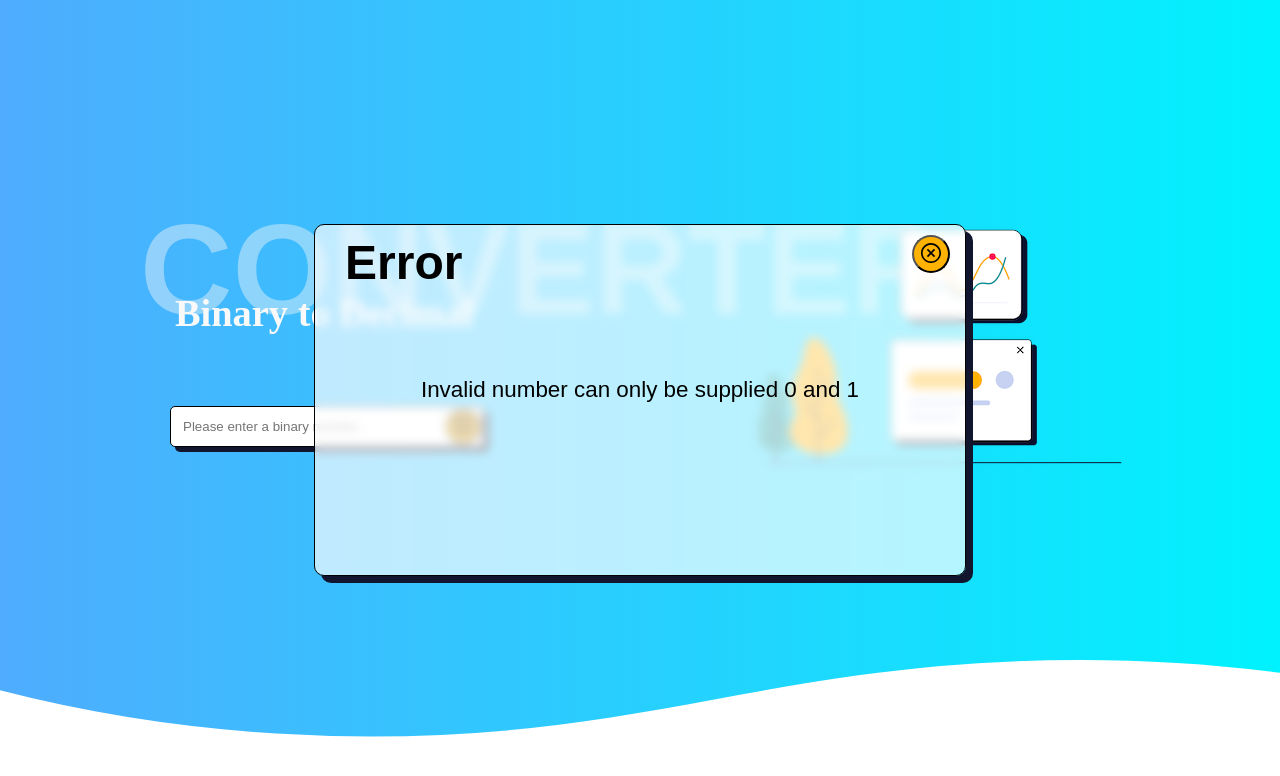
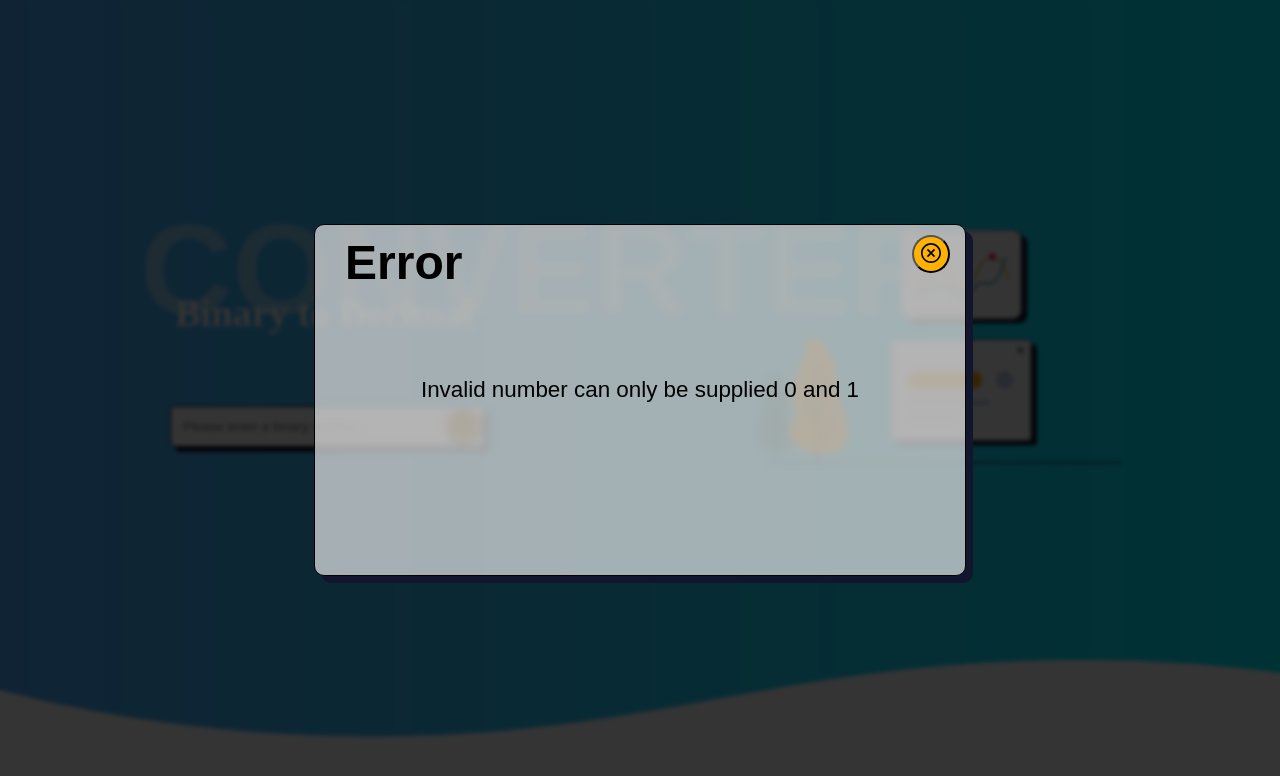
Before and after one commit to jimestir/bin2dec, a plain HTML site: page index.html in a window 1280 px wide. Both pictures are taken after typing "5" into the empty fields and a click on the button 463 px from the left and 426 px from the top of the page. Drawn offline with Linux system fonts and the light colour scheme; a web font is replaced by a local one.

Commit message:
Add modal result

```diff
--- a/code.js
+++ b/code.js
@@ -1,6 +1,8 @@
-const resultDiv = document.getElementById("result");
 let response = document.querySelector(".response");
-let modal = document.querySelector(".modal");
+const responseResult = document.querySelector(".response--result");
+const modal = document.querySelector(".modal");
+const backdrop = document.querySelector(".backdrop");
+const modalResult = document.querySelector(".modal--result");
 const r = /[^01]/g;
 let bin = null;
 let result = 0;
@@ -8,11 +10,11 @@ let j = 0;
 let prevBin = 0;
 const DIGIT__BIN = 8;
 function validationBin(bin) {
-  if (prevBin === bin) {
-    prevBin = bin;
-    return false;
-  }
-  prevBin = bin;
+  // if (prevBin === bin) {
+  //   prevBin = bin;
+  //   return false;
+  // }
+  // prevBin = bin;
   if (r.test(bin)) {
     response.innerHTML = "Invalid number can only be supplied 0 and 1";
     return false;
@@ -37,9 +39,12 @@ function bin2dic(e) {
 
   if (validationBin(bin)) {
     document.getElementById("input").value = "";
-    return (resultDiv.innerText = result);
+    modalResult.classList.toggle("visible--result");
+    backdrop.classList.toggle("visible--backdrop");
+    responseResult.innerHTML = result;
   } else {
     document.getElementById("input").value = "";
+    backdrop.classList.toggle("visible--backdrop");
     modal.classList.toggle("visible");
   }
 }
--- a/index.html
+++ b/index.html
@@ -14,6 +14,7 @@
     <link rel="stylesheet" href="/style.css" />
   </head>
   <body>
+    <main>
       <div class="container">
         <div class="subcontainer">
           <header class="header">
@@ -41,6 +42,31 @@
           <img src="/assets/frontpage.png" alt="front page" />
         </div>
       </div>
+    </main>
+    <div class="backdrop"></div>
+
+    <div class="modal--result">
+      <div class="modal__header">
+        <header>
+          <h2>Result</h2>
+        </header>
+        <button
+          class="close--result"
+          onclick='
+    modalResult.classList.toggle("visible--result")
+    backdrop.classList.toggle("visible--backdrop")
+
+    ;
+        '
+        >
+          <img src="/assets/icon-close.svg" alt="icon-close" />
+        </button>
+      </div>
+      <div class="modal__content">
+        <p class="response--result"></p>
+      </div>
+    </div>
+
     <div class="modal">
       <div class="modal__header">
         <header>
@@ -50,16 +76,18 @@
           class="close"
           onclick='
     modal.classList.toggle("visible");
+    backdrop.classList.toggle("visible--backdrop")
+
         '
         >
           <img src="/assets/icon-close.svg" alt="icon-close" />
         </button>
       </div>
-
       <div class="modal__content">
         <p class="response"></p>
       </div>
     </div>
+
     <div class="custom-shape-divider-bottom-1660135699">
       <svg
         data-name="Layer 1"
--- a/style.css
+++ b/style.css
@@ -102,9 +102,10 @@ button > img {
   fill: #ffffff;
 }
 
-.modal {
-  backdrop-filter: blur(5px);
-  background-color: #ffffffae;
+.modal,
+.modal--result {
+  backdrop-filter: blur(3px);
+  background-color: #ffffffa1;
   border-radius: 10px;
   border: 1px black solid;
   box-shadow: 7px 7px 0px #11152e;
@@ -116,10 +117,13 @@ button > img {
   transform: translate(-50%, -50%);
   width: 650px;
   z-index: -1;
+  transition: opacity 0.2s;
 }
-.visible {
+.visible,
+.visible--result {
   opacity: 1;
-  z-index: 1;
+  z-index: 11;
+  transition: opacity 0.2s;
 }
 
 .modal__header {
@@ -134,7 +138,8 @@ button > img {
   margin-bottom: 0;
   margin-top: 0px;
 }
-.close {
+.close,
+.close--result {
   background-color: #ffb201;
   border-radius: 20px;
   height: 38px;
@@ -149,3 +154,20 @@ button > img {
   height: 200px;
   justify-content: center;
 }
+
+.backdrop {
+  position: absolute;
+  top: 0;
+  height: 100vh;
+  width: 100%;
+  background-color: #000000cb;
+  opacity: 0;
+  z-index: -1;
+  backdrop-filter: blur(2px);
+  transition: opacity 0.5s;
+}
+.visible--backdrop {
+  z-index: 1;
+  opacity: 1;
+  transition: opacity 0.5s;
+}
```
Lines whose indentation alone changed are shown as unchanged.
